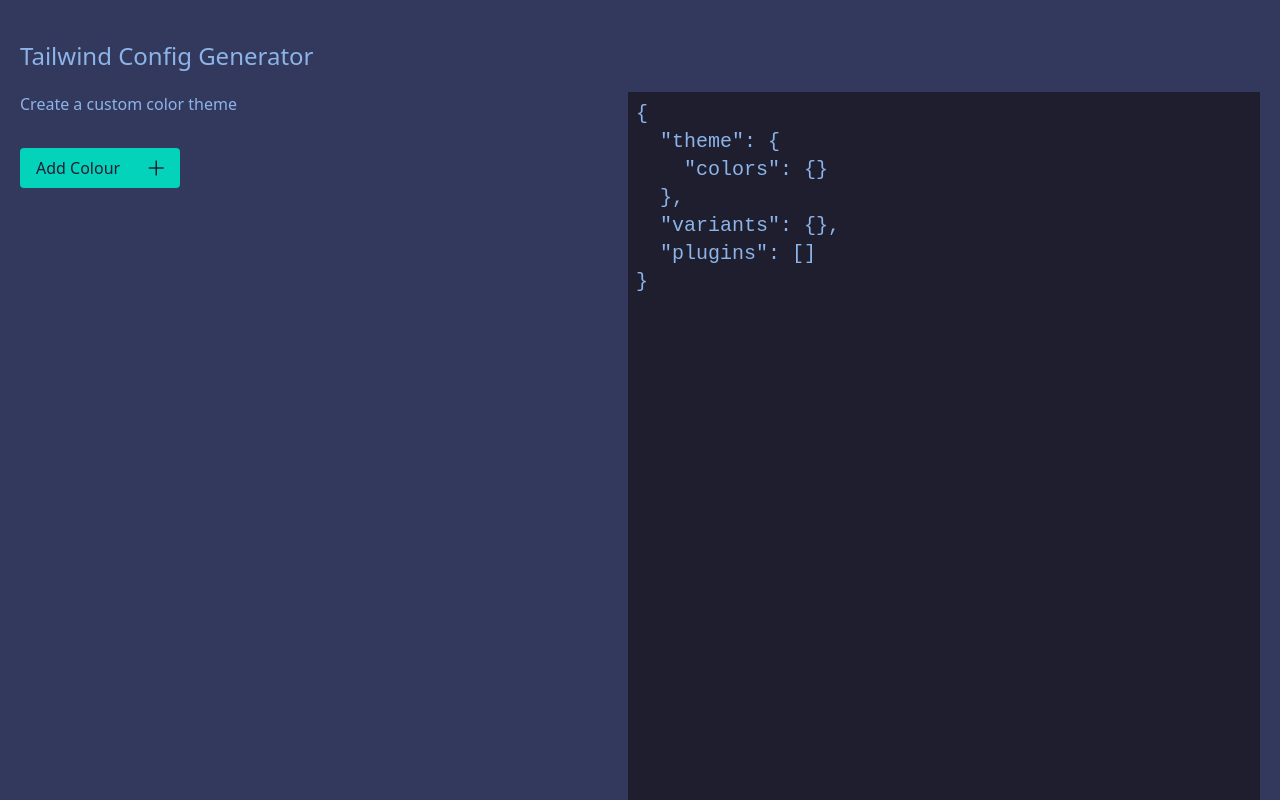
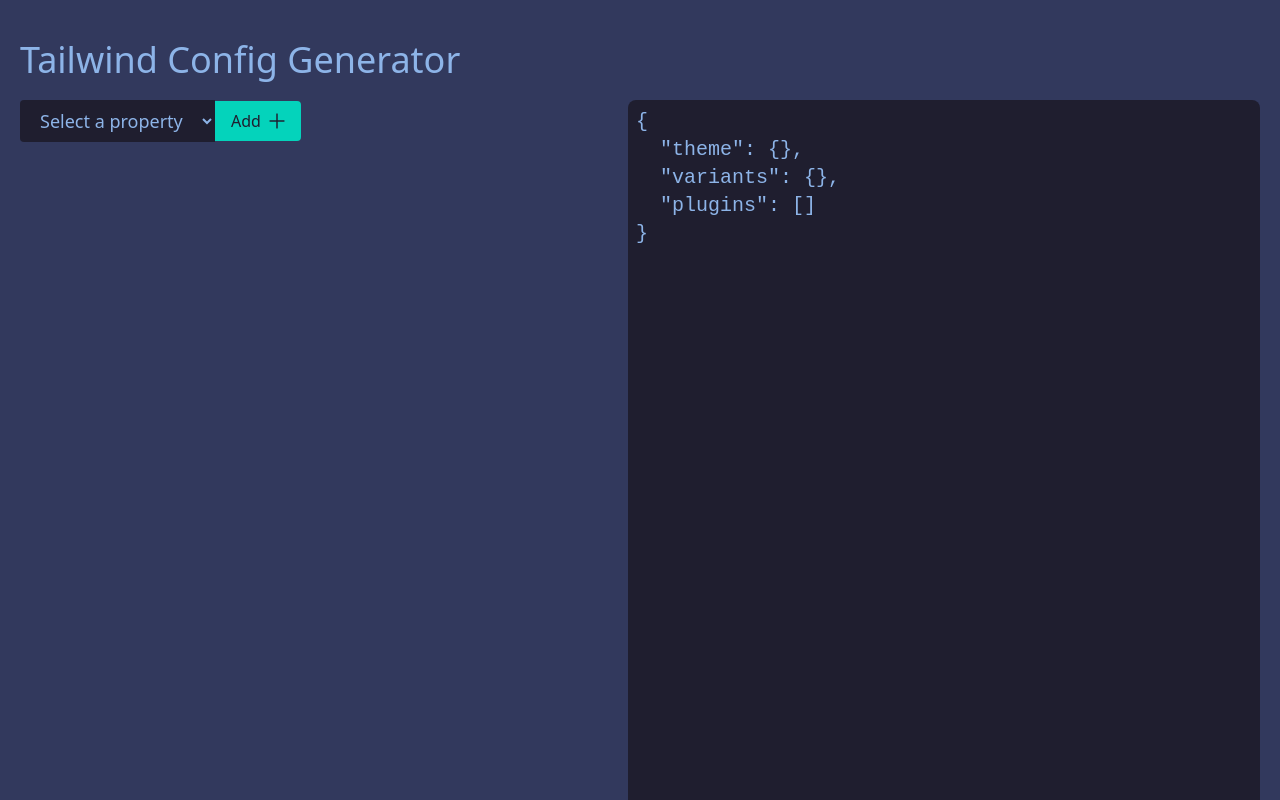
Before and after one commit to JamesTTTT/Tailwind-config-generator, a React (Vite) app: page / in a window 1280 px wide. Shown: the top 800 px of the page. Built offline with nearby package versions, Linux system fonts and the light colour scheme.

Commit message:
Added prop selector so that user can select the properties they want for their config file

```diff
--- a/src/App.jsx
+++ b/src/App.jsx
@@ -2,15 +2,46 @@
 import "./App.css";
 import ColorTheme from "./components/ColorTheme";
 import TextArea from "./components/TextArea";
+import SizeTheme from "./components/SizeTheme";
+import AddProp from "./components/AddProp";
 function App() {
   const [theme, setTheme] = useState({});
+  const [selectedProps, setSelectedProps] = useState([
+    {
+      name: "colors",
+      enabled: false,
+      component: <ColorTheme theme={theme} setTheme={setTheme} />,
+    },
+    { name: "sizes", enabled: false, component: <SizeTheme /> },
+  ]);
+
+  const mapComponents = () => {
+    return selectedProps.map((item) => {
+      if (item.enabled) {
+        return (
+          <div key={item.name} className="my-4">
+            {item.component}
+          </div>
+        );
+      }
+    });
+  };
+
   return (
     <>
       <div className="p-5 min-h-screen w-full bg-base text-info">
-        <h1 className="text-2xl font-thin py-5">Tailwind Config Generator</h1>
+        <h1 className="text-4xl font-thin py-5">Tailwind Config Generator</h1>
         <div className="flex justify-between">
-          <ColorTheme theme={theme} setTheme={setTheme} />
-          <TextArea theme={theme} />
+          <div className="h-fit">
+            <AddProp
+              selectedProps={selectedProps}
+              setSelectedProps={setSelectedProps}
+            />
+            {mapComponents()}
+          </div>
+          <div className="sticky">
+            <TextArea theme={theme} />
+          </div>
         </div>
       </div>
     </>
--- /dev/null
+++ b/src/components/AddProp.jsx
@@ -0,0 +1,55 @@
+import React, { useState } from "react";
+import "primeicons/primeicons.css";
+
+const AddProp = ({ selectedProps, setSelectedProps }) => {
+  const [selectedProp, setSelectedProp] = useState(null);
+
+  const addProp = () => {
+    setSelectedProps(
+      selectedProps.map((prop) => {
+        if (prop.name === selectedProp.name) {
+          return { ...prop, enabled: true };
+        } else {
+          return prop;
+        }
+      })
+    );
+  };
+
+  return (
+    <div className="flex items-center">
+      <div className="card flex justify-content-center">
+        <select
+          value={selectedProp?.name}
+          onChange={(e) => {
+            const prop = selectedProps.find(
+              (prop) => prop.name === e.target.value
+            );
+            setSelectedProp(prop);
+          }}
+          className="bg-neutral py-2 px-4 text-lg rounded-l w-full"
+        >
+          <option>Select a property</option>
+          {selectedProps
+            .filter((item) => {
+              return item.enabled != true;
+            })
+            .map((prop) => (
+              <option key={prop.name} value={prop.name}>
+                {prop.name}
+              </option>
+            ))}
+        </select>
+      </div>
+      <button
+        onClick={addProp}
+        className="bg-accent text-neutral font-thin py-2 px-4 rounded-r flex align-middle items-center"
+      >
+        <span className="mr-2">Add</span>
+        <i className="pi pi-plus"></i>
+      </button>
+    </div>
+  );
+};
+
+export default AddProp;
--- a/src/components/ColorTheme.jsx
+++ b/src/components/ColorTheme.jsx
@@ -18,7 +18,10 @@
   }, [colours]);
 
   const addColor = () => {
-    setColours([...colours, { color: "#ffffff", name: "Colour Name" }]);
+    setColours([
+      ...colours,
+      { color: "#ffffff", name: `ColorName${colours.length}` },
+    ]);
   };
 
   const deleteColour = (colour) => {
--- a/src/components/SizeTheme.jsx
+++ b/src/components/SizeTheme.jsx
@@ -1,6 +1,6 @@
 import React from "react";
 
-const SizeTheme = () => {
+const SizeTheme = ({ SizeTheme }) => {
   return <div>SizeTheme</div>;
 };
 
--- a/src/components/TextArea.jsx
+++ b/src/components/TextArea.jsx
@@ -27,9 +27,17 @@
         cols="50"
         value={configText}
         readOnly
-        className="bg-neutral text-info text-xl p-2"
+        className="bg-neutral text-info text-xl p-2 rounded-lg"
         style={{ fontFamily: "monospace", whiteSpace: "pre-wrap" }}
       />
+      <div className="flex mt-4">
+        <button className="bg-accent  text-neutral font-thin py-3 px-4 rounded-l-xl border-r border-neutral flex align-middle items-center">
+          Copy
+        </button>
+        <button className="bg-accent  text-neutral font-thin py-3 px-4 rounded-r-xl flex align-middle items-center">
+          Export file
+        </button>
+      </div>
     </div>
   );
 }
```
